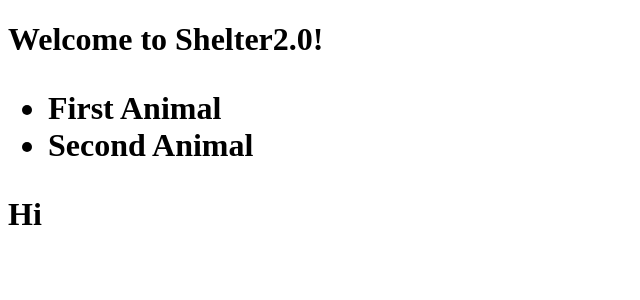
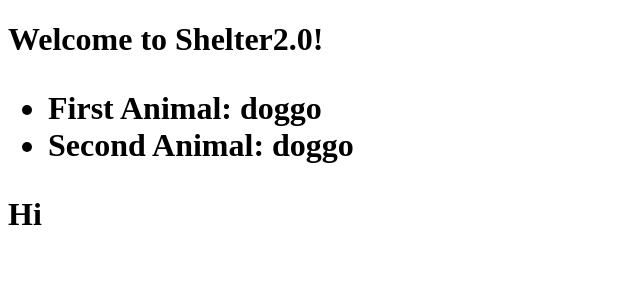
Before and after one commit to WojciechRekosiewicz/Shelter2.0, an Angular app in the folder Shelter2.0/: page / in a window 1280 px wide. Shown: the top 300 px of the page, without its empty margins (0-640 px from the left). Built offline with nearby package versions, Linux system fonts and the light colour scheme.

Commit message:
added shortDescription to display on productlist

```diff
--- a/Shelter2.0/ClientApp/app/advert/productList.component.html
+++ b/Shelter2.0/ClientApp/app/advert/productList.component.html
@@ -1,5 +1,5 @@
 <div class="row">
     <ul>
-        <li *ngFor="let a of adverts">{{ a.title }}</li>
+        <li *ngFor="let a of adverts">{{ a.title }}: {{ a.shortDescription }}</li>
     </ul>
 </div>
```
Also changed, not shown: 2 other files (tests, documents, lock files or other folders).
